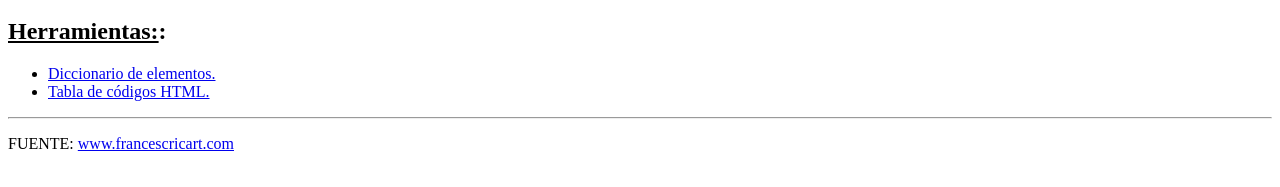
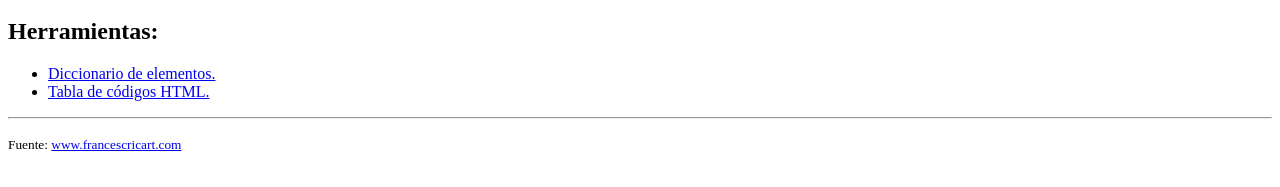
Before and after one commit to Yuusura/curso.github.io, a plain HTML site: page Ejercicios/Página de ejercicios.html in a window 1280 px wide. Shown: the part 249-436 px from the top of the page. Drawn offline with Linux system fonts and the light colour scheme.

Commit message:
crreccionesuj

```diff
--- a/Ejercicios/Página de ejercicios.html
+++ b/Ejercicios/Página de ejercicios.html
@@ -19,12 +19,12 @@
     <li><a href="#" target="_blank">Ejercicios para repasar.</a></li>
     <li><a href="#" target="_blank">Exámenes HTML.</a></li>
   </ol>
-  <h2><u>Herramientas:</u>:</h2>
+  <h2>Herramientas:</h2>
   <ul>
     <li><a href="https://developer.mozilla.org/es/" target="_blank">Diccionario de elementos.</a></li>
     <li><a href="https://ascii.cl/es/codigos-html.htm" target="_blank">Tabla de códigos HTML.</a></li>
   </ul>
 <hr>
-  <footer><P>FUENTE: <a href="https://francescricart.com/tutorial-html/ejercicios-html/">www.francescricart.com</a></P></footer>
+  <footer><p><small>Fuente: <a href="https://francescricart.com/tutorial-html/ejercicios-html/">www.francescricart.com</a></small></p></footer>
 </body>
 </html>
```
